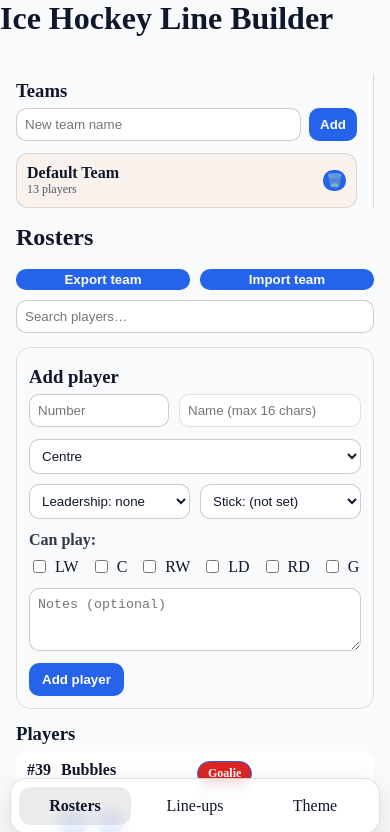
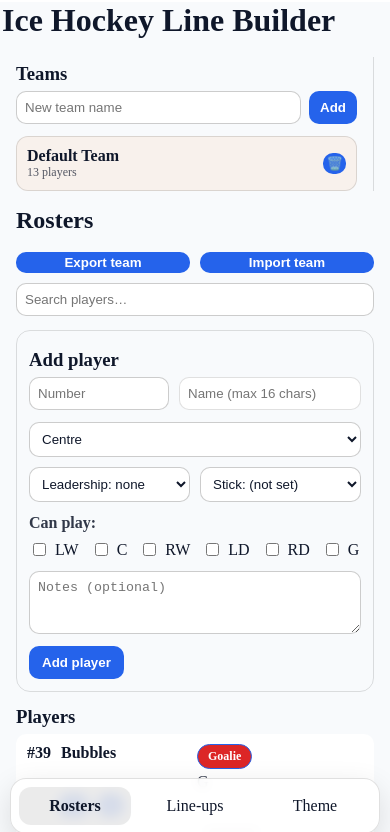
Before and after one commit to Newik83CZ/IceHockeyLineBuilder, a React (Vite) app: page / in a window 390 px wide. Shown: the top 832 px of the page. Built offline with nearby package versions, Linux system fonts and the light colour scheme.

Commit message:
page padding for phone edit

```diff
--- a/src/App.jsx
+++ b/src/App.jsx
@@ -105,7 +105,7 @@ export default function App() {
   return (
     <div style={themeStyle}>
       <div style={{ maxWidth: 1100, margin: "0 auto" }}>
-        <h1 style={{ marginTop: 0 }}>Ice Hockey Line Builder</h1>
+        <h1 style={{ margin: 2 }}>Ice Hockey Line Builder</h1>
 
         <nav className="tabNav">
           <TabLink to="/">Rosters</TabLink>
--- a/src/index.css
+++ b/src/index.css
@@ -118,7 +118,7 @@ textarea:focus {
 @media (max-width: 800px) {
   /* EDGE-TO-EDGE: removes the red margins you highlighted */
   .pageWrap {
-    padding: 4 !important;
+    padding: 1 !important;
     padding-bottom: 140px !important; /* space for bottom nav */
     margin: 0 !important;
     max-width: 100% !important;
--- a/src/pages/Theme.jsx
+++ b/src/pages/Theme.jsx
@@ -151,7 +151,7 @@ export default function ThemePage({ data, setData }) {
         <button onClick={deleteTheme}>Delete</button>
       </div>
 
-    <div style={{ display: "grid", gridTemplateColumns: "1fr", gap: 10 }}>
+    <div style={{ display: "grid", gridTemplateColumns: "minmax(300, 1fr)", gap: 10 }}>
 
       <Card title="Colors in App UI">
 
```
